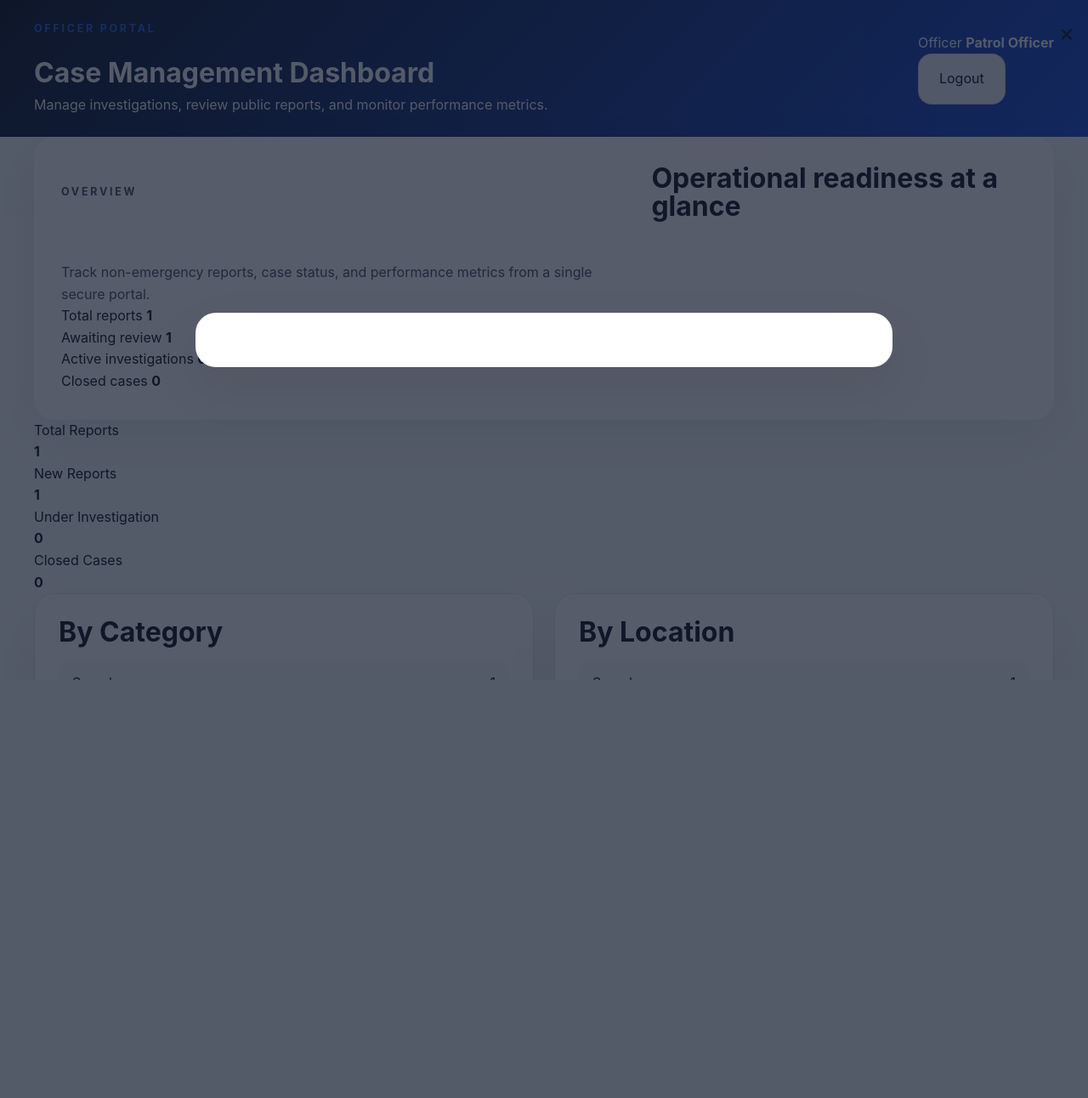
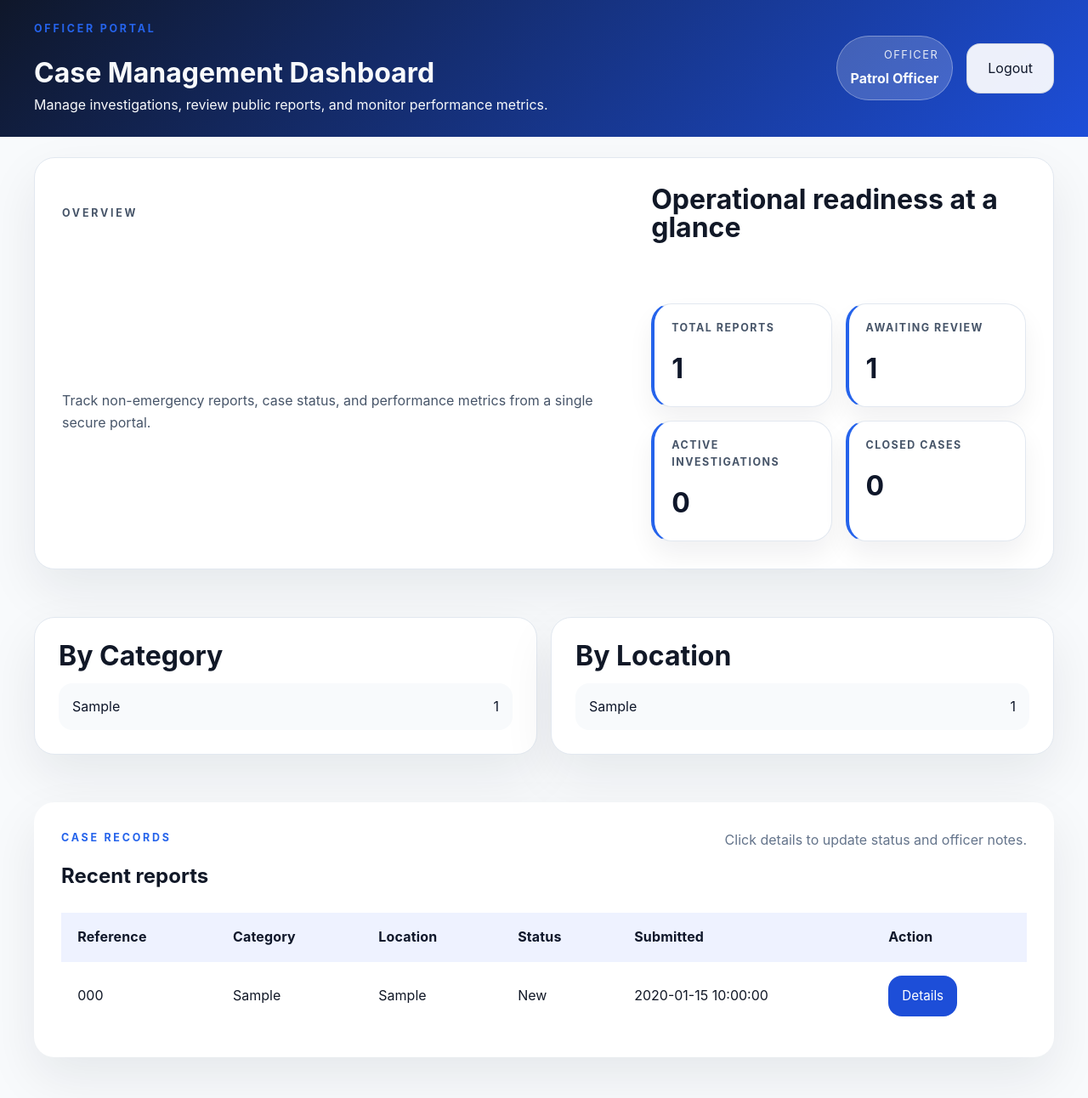
Before and after one commit to code-warrior200/crime-reporting-system, a PHP site: page /dashboard.php in a window 1280 px wide. Shown: the whole page at 85% size. Before the commit the page ends 800 px from the top, so only its background shows below. Run offline with PHP 8.4, Linux system fonts and the light colour scheme; a user stored in the database is signed in; tables that the repository leaves empty hold one stand-in row (values such as "Sample post").

Commit message:
git commit -m

```diff
--- a/dashboard.php
+++ b/dashboard.php
@@ -67,43 +67,25 @@ foreach ($reports as $report) {
                 <p class="eyebrow">Overview</p>
                 <h2>Operational readiness at a glance</h2>
                 <p>Track non-emergency reports, case status, and performance metrics from a single secure portal.</p>
-            </div>
-            <div class="hero-summary-grid">
-                <div class="hero-stat-card">
+                <div class="hero-stats-list">
+                    <div class="hero-stat-card hero-stat-card--badge">
                         <span>Total reports</span>
                         <strong><?php echo count($reports); ?></strong>
                     </div>
-                <div class="hero-stat-card">
+                    <div class="hero-stat-card hero-stat-card--badge">
                         <span>Awaiting review</span>
                         <strong><?php echo $statusCounts['New']; ?></strong>
                     </div>
-                <div class="hero-stat-card">
+                    <div class="hero-stat-card hero-stat-card--badge">
                         <span>Active investigations</span>
                         <strong><?php echo $statusCounts['Under Investigation']; ?></strong>
                     </div>
-                <div class="hero-stat-card">
+                    <div class="hero-stat-card hero-stat-card--badge">
                         <span>Closed cases</span>
                         <strong><?php echo $statusCounts['Closed']; ?></strong>
                     </div>
                 </div>
-        </section>
-        <section class="dashboard-metrics">
-            <article class="metric-card">
-                <p class="metric-label">Total Reports</p>
-                <strong><?php echo count($reports); ?></strong>
-            </article>
-            <article class="metric-card">
-                <p class="metric-label">New Reports</p>
-                <strong><?php echo $statusCounts['New']; ?></strong>
-            </article>
-            <article class="metric-card">
-                <p class="metric-label">Under Investigation</p>
-                <strong><?php echo $statusCounts['Under Investigation']; ?></strong>
-            </article>
-            <article class="metric-card">
-                <p class="metric-label">Closed Cases</p>
-                <strong><?php echo $statusCounts['Closed']; ?></strong>
-            </article>
+            </div>
         </section>
 
         <section class="stats-panel">
@@ -131,7 +113,7 @@ foreach ($reports as $report) {
                     <p class="eyebrow">Case Records</p>
                     <h2>Recent reports</h2>
                 </div>
-                <p class="table-note">Click view to update status and officer notes.</p>
+                <p class="table-note">Click details to update status and officer notes.</p>
             </div>
             <?php if (count($reports) === 0): ?>
                 <div class="empty-state">
@@ -159,7 +141,7 @@ foreach ($reports as $report) {
                                     <td><?php echo htmlspecialchars($report['location']); ?></td>
                                     <td><?php echo htmlspecialchars($report['status']); ?></td>
                                     <td><?php echo htmlspecialchars($report['created_at']); ?></td>
-                                    <td><button class="button small" onclick="showCase(<?php echo $report['id']; ?>)">View</button></td>
+                                    <td><button class="button small" onclick="showCase(<?php echo $report['id']; ?>)">Details</button></td>
                                 </tr>
                             <?php endforeach; ?>
                         </tbody>
@@ -167,14 +149,18 @@ foreach ($reports as $report) {
                 </div>
             <?php endif; ?>
         </section>
+
+        <section id="caseDetailsPanel" class="card details-panel hidden" aria-live="polite">
+            <div class="details-header">
+                <div>
+                    <p class="eyebrow">Case details</p>
+                    <h2 id="detailsReference">Select a report to review</h2>
+                </div>
+                <button class="button secondary small" onclick="hideDetails()">Close</button>
+            </div>
+            <div id="detailsBody"></div>
+        </section>
     </main>
-
-    <div id="caseModal" class="modal hidden">
-        <div class="modal-content">
-            <button class="close" onclick="hideModal()">×</button>
-            <div id="modalBody"></div>
-        </div>
-    </div>
 
     <script>
         const reports = <?php echo json_encode($reports, JSON_HEX_TAG | JSON_HEX_APOS | JSON_HEX_QUOT | JSON_HEX_AMP); ?>;
@@ -183,12 +169,14 @@ foreach ($reports as $report) {
             const report = reports.find(r => r.id == id);
             if (!report) return;
 
-            const body = document.getElementById('modalBody');
+            document.getElementById('detailsReference').textContent = report.reference_code;
+            const body = document.getElementById('detailsBody');
             body.innerHTML = `
                 <div class="case-details">
                     <div class="case-meta">
-                        <h2>${report.reference_code}</h2>
                         <p><strong>Reporter:</strong> ${report.fullname}</p>
+                        <p><strong>Email:</strong> ${report.email}</p>
+                        <p><strong>Phone:</strong> ${report.phone}</p>
                         <p><strong>Category:</strong> ${report.category}</p>
                         <p><strong>Location:</strong> ${report.location}</p>
                         <p><strong>Incident Date:</strong> ${report.incident_date}</p>
@@ -218,30 +206,15 @@ foreach ($reports as $report) {
                     <button type="submit" class="button">Save Updates</button>
                 </form>
             `;
-            const modal = document.getElementById('caseModal');
-            modal.classList.remove('hidden');
-            modal.setAttribute('aria-hidden', 'false');
+            document.getElementById('caseDetailsPanel').classList.remove('hidden');
         }
 
-        function hideModal() {
-            const modal = document.getElementById('caseModal');
-            modal.classList.add('hidden');
-            modal.setAttribute('aria-hidden', 'true');
-            document.getElementById('modalBody').innerHTML = '';
+        function hideDetails() {
+            const panel = document.getElementById('caseDetailsPanel');
+            panel.classList.add('hidden');
+            document.getElementById('detailsReference').textContent = 'Select a report to review';
+            document.getElementById('detailsBody').innerHTML = '';
         }
-
-        const modalElement = document.getElementById('caseModal');
-        modalElement?.addEventListener('click', (event) => {
-            if (event.target === modalElement) {
-                hideModal();
-            }
-        });
-
-        window.addEventListener('keydown', (event) => {
-            if (event.key === 'Escape' && !modalElement.classList.contains('hidden')) {
-                hideModal();
-            }
-        });
     </script>
 </body>
 </html>
--- a/db.php
+++ b/db.php
@@ -34,7 +34,7 @@ function ensureSchema(PDO $pdo): void
 
     $stmt = $pdo->prepare('INSERT IGNORE INTO users (username, password, fullname, role) VALUES (:username, :password, :fullname, :role)');
     $stmt->execute([
-        ':username' => 'officer1',
+        ':username' => 'NPF/2024/123456',
         ':password' => password_hash('officer@123', PASSWORD_DEFAULT),
         ':fullname' => 'Patrol Officer',
         ':role' => 'officer',
--- a/install.sql
+++ b/install.sql
@@ -26,7 +26,7 @@ CREATE TABLE IF NOT EXISTS reports (
 ) ENGINE=InnoDB DEFAULT CHARSET=utf8mb4;
 
 INSERT INTO users (username, password, fullname, role)
-VALUES ('officer1', '$2y$10$KQG1n1bZqqQF4V5U6oWc2O8aUBS5wKfBV1uZt2UQloObxE7Y6pYLe', 'Patrol Officer', 'officer')
+VALUES ('NPF/2024/123456', '$2y$10$KQG1n1bZqqQF4V5U6oWc2O8aUBS5wKfBV1uZt2UQloObxE7Y6pYLe', 'Patrol Officer', 'officer')
 ON DUPLICATE KEY UPDATE fullname = VALUES(fullname), role = VALUES(role);
 
--- Password for officer1 is: officer@123
+-- Password for NPF/2024/123456 is: officer@123
--- a/login.php
+++ b/login.php
@@ -49,9 +49,10 @@ if ($_SERVER['REQUEST_METHOD'] === 'POST') {
             <?php endif; ?>
             <form action="login.php" method="post" class="login-form">
                 <label>
-                    Username
-                    <input type="text" name="username" required>
+                    Officer ID
+                    <input type="text" name="username" placeholder="NPF/2024/123456" required>
                 </label>
+                <p class="field-note">Use your officer identity in the format <strong>NPF/year/enlistment</strong>.</p>
                 <label>
                     Password
                     <input type="password" name="password" required>
--- a/styles.css
+++ b/styles.css
@@ -37,6 +37,21 @@ svg {
 .container {
     width: min(1200px, calc(100% - 2rem));
     margin: 0 auto;
+}
+
+.hidden {
+    display: none !important;
+}
+
+.dashboard-layout {
+    display: grid;
+    gap: 1.5rem;
+    padding: 1.5rem 0 3rem;
+}
+
+.button.small {
+    padding: 0.75rem 1rem;
+    font-size: 0.95rem;
 }
 
 .site-header {
@@ -159,7 +174,6 @@ svg {
 .feature-card,
 .stats-card,
 .login-panel,
-.modal-content,
 .hero-panel {
     background: white;
     border-radius: 1.5rem;
@@ -169,8 +183,7 @@ svg {
 .card,
 .form-card,
 .table-card,
-.login-panel,
-.modal-content {
+.login-panel {
     padding: 2rem;
 }
 
@@ -298,31 +311,124 @@ textarea:focus {
     flex-wrap: wrap;
 }
 
-.summary-card {
+.dashboard-metrics {
+    display: grid;
+    grid-template-columns: repeat(4, minmax(0, 1fr));
+    gap: 1rem;
+    margin-bottom: 2rem;
+}
+
+.metric-card {
+    background: linear-gradient(135deg, #eff6ff, #ffffff);
+    border: 1px solid #dbeafe;
+    border-radius: 1.5rem;
+    padding: 1.75rem;
+    color: #0f172a;
+    box-shadow: 0 20px 40px rgba(15, 23, 42, 0.06);
+}
+
+.metric-label {
+    display: inline-flex;
+    margin-bottom: 1rem;
+    color: #475569;
+    text-transform: uppercase;
+    letter-spacing: 0.12em;
+    font-size: 0.78rem;
+    font-weight: 700;
+}
+
+.metric-card strong {
+    display: block;
+    font-size: 2.75rem;
+    line-height: 1;
+    color: #1e293b;
+}
+
+.dashboard-hero {
     padding: 2rem;
-    text-align: left;
+    margin-bottom: 2rem;
+    display: grid;
+    gap: 1.5rem;
     border: 1px solid #e2e8f0;
 }
 
-.summary-large {
-    grid-column: span 2;
+.dashboard-hero .hero-copy {
+    max-width: 100%;
 }
 
-.summary-label {
-    color: #64748b;
+.hero-summary-grid,
+.hero-stats-list {
+    display: grid;
+    grid-template-columns: repeat(auto-fit, minmax(180px, 1fr));
+    gap: 1rem;
+    margin-top: 1.5rem;
+}
+
+.hero-stat-card {
+    background: #ffffff;
+    border: 1px solid #e2e8f0;
+    border-radius: 1.5rem;
+    padding: 1.15rem 1.25rem;
+    box-shadow: 0 16px 30px rgba(15, 23, 42, 0.06);
+}
+
+.hero-stat-card--badge {
+    border-left: 4px solid #2563eb;
+}
+
+.hero-stat-card span {
+    display: block;
+    color: #475569;
+    margin-bottom: 0.75rem;
     text-transform: uppercase;
     letter-spacing: 0.12em;
-    font-size: 0.8rem;
-    margin-bottom: 0.75rem;
+    font-size: 0.78rem;
+    font-weight: 700;
 }
 
-.summary-card strong {
-    font-size: 2.5rem;
+.hero-stat-card strong {
+    font-size: 2rem;
     color: #0f172a;
 }
 
+.dashboard-topbar {
+    align-items: center;
+    gap: 1.5rem;
+}
+
+.header-actions {
+    display: flex;
+    align-items: center;
+    gap: 1rem;
+}
+
+.user-pill {
+    display: inline-flex;
+    flex-direction: column;
+    align-items: flex-end;
+    padding: 0.75rem 1rem;
+    border-radius: 999px;
+    background: rgba(255,255,255,0.18);
+    border: 1px solid rgba(255,255,255,0.32);
+    color: #f8fafc;
+}
+
+.user-pill span {
+    font-size: 0.8rem;
+    text-transform: uppercase;
+    letter-spacing: 0.12em;
+    opacity: 0.9;
+}
+
+.user-pill strong {
+    font-size: 1rem;
+    margin-top: 0.25rem;
+}
+
 .stats-panel {
-    grid-template-columns: 1fr 1fr;
+    display: grid;
+    grid-template-columns: repeat(2, minmax(0, 1fr));
+    gap: 1rem;
     margin-bottom: 2rem;
 }
 
@@ -354,15 +460,20 @@ textarea:focus {
 
 .section-header {
     display: flex;
+    flex-wrap: wrap;
     justify-content: space-between;
     align-items: flex-start;
     gap: 1rem;
     margin-bottom: 1.5rem;
 }
 
+.section-header div {
+    min-width: 0;
+}
+
 .table-note {
     color: #64748b;
-    max-width: 320px;
+    max-width: 360px;
 }
 
 .table-wrapper {
@@ -373,6 +484,7 @@ table {
     width: 100%;
     border-collapse: separate;
     border-spacing: 0;
+    min-width: 760px;
 }
 
 thead tr {
@@ -383,41 +495,57 @@ thead th,
 tbody td {
     padding: 1rem 1.2rem;
     text-align: left;
+    white-space: nowrap;
+}
+
+thead th {
+    color: #0f172a;
+    font-weight: 700;
+    letter-spacing: 0.01em;
 }
 
 tbody tr {
     border-bottom: 1px solid #e2e8f0;
+    transition: background 0.2s ease;
+}
+
+tbody tr:hover {
+    background: #f8fbff;
 }
 
 tbody tr:last-child {
     border-bottom: none;
 }
 
-.modal {
-    position: fixed;
-    inset: 0;
-    background: rgba(15, 23, 42, 0.7);
-    display: flex;
-    align-items: center;
-    justify-content: center;
-    padding: 1.5rem;
-    z-index: 100;
+table button {
+    width: auto;
 }
 
-.modal-content {
-    max-width: 820px;
-    width: 100%;
+.details-panel {
+    padding: 2rem;
+    border: 1px solid #e2e8f0;
+    border-radius: 1.5rem;
+    box-shadow: 0 18px 40px rgba(15, 23, 42, 0.08);
+    margin-top: 2rem;
+    background: white;
 }
 
-.modal-content .close {
-    position: absolute;
-    top: 1rem;
-    right: 1rem;
-    background: transparent;
-    border: none;
-    font-size: 1.75rem;
-    color: #0f172a;
-    cursor: pointer;
+.details-header {
+    display: flex;
+    justify-content: space-between;
+    align-items: center;
+    gap: 1rem;
+    margin-bottom: 1.5rem;
+    flex-wrap: wrap;
+}
+
+.details-header h2 {
+    margin: 0;
+    font-size: 1.7rem;
+}
+
+.details-header .button {
+    padding: 0.8rem 1.1rem;
 }
 
 .case-details {
@@ -485,10 +613,14 @@ tbody tr:last-child {
         grid-template-columns: 1fr;
     }
 
+    .dashboard-hero {
+        grid-template-columns: 1fr;
+    }
+
+    .dashboard-metrics,
     .stats-panel,
     .form-grid,
-    .case-details,
-    .grid-summary {
+    .case-details {
         grid-template-columns: 1fr;
     }
 
```
Lines whose indentation alone changed are shown as unchanged.
